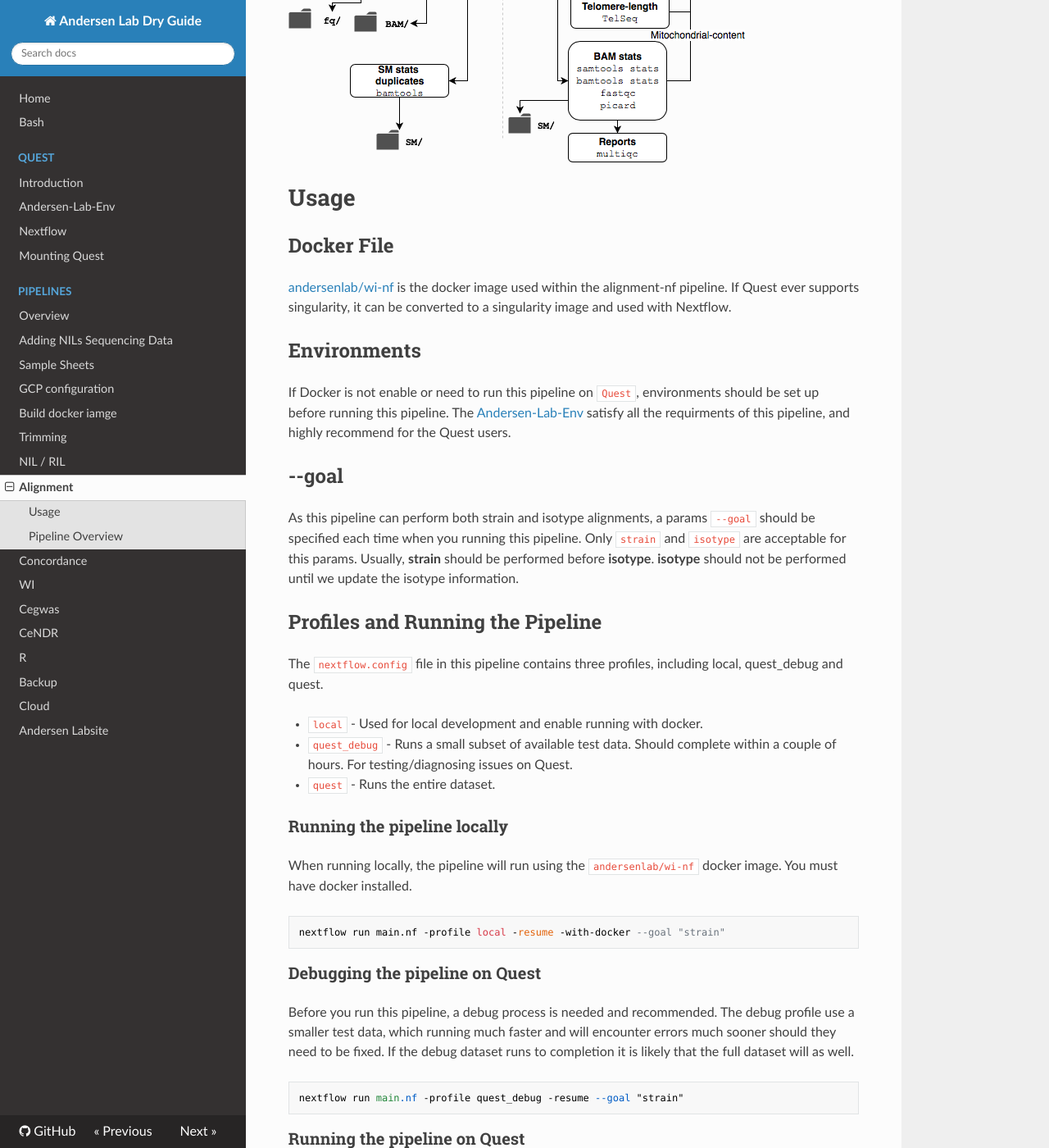
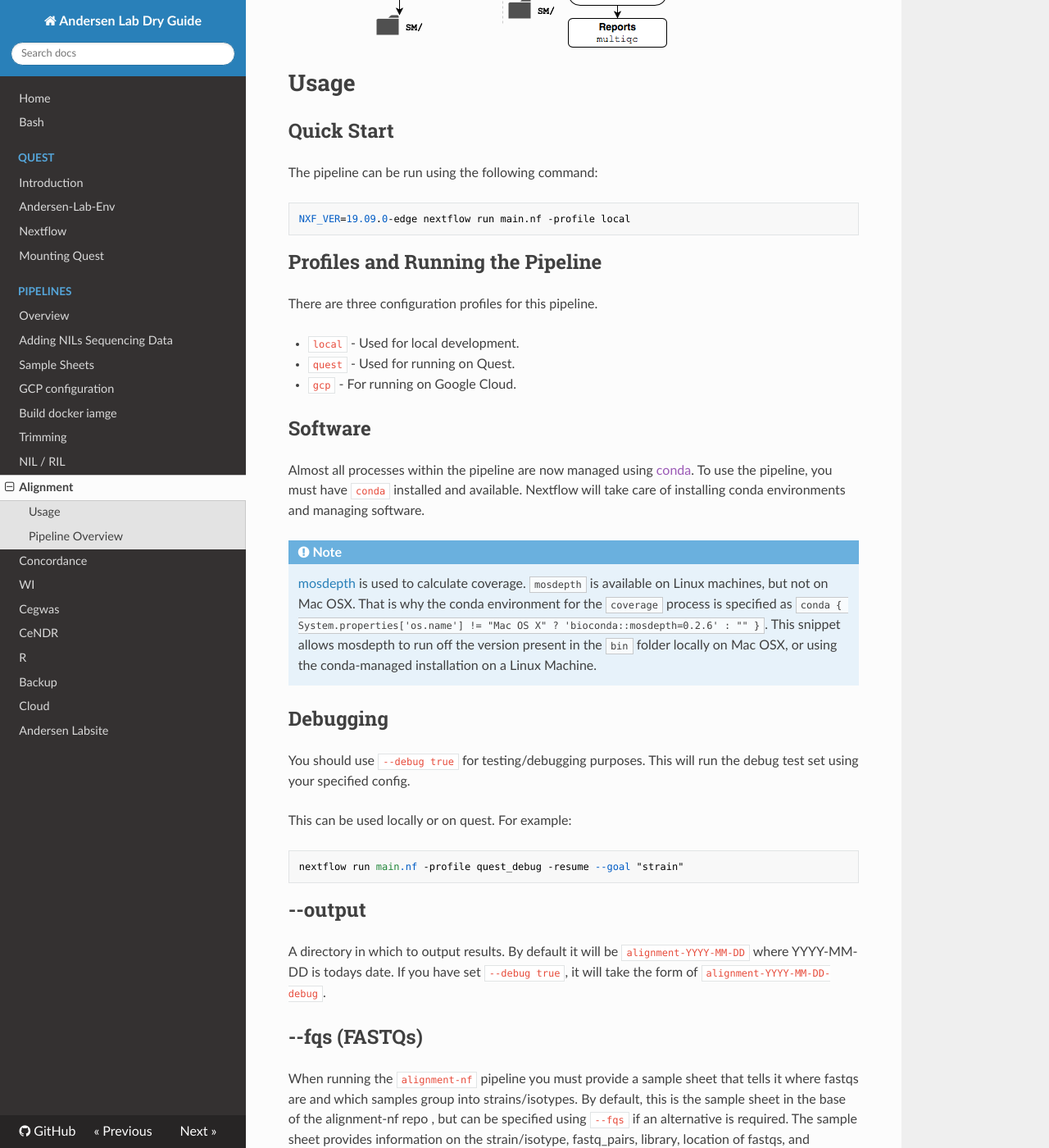
Before and after one commit to AndersenLab/dry-guide, an MkDocs documentation site: the page built from docs/pipeline-alignment.md, in a window 1280 px wide and 1400 px high, scrolled down 1578 px. Shown: the whole window at 82% size. Built offline with MkDocs 1.6.1, drawn with Linux system fonts in a browser that asks for light colours; nearby versions of some CDN libraries; some of the changed text lies outside the part shown.

Commit message:
documentation updates

````diff
--- a/docs/pipeline-alignment.md
+++ b/docs/pipeline-alignment.md
@@ -1,6 +1,8 @@
 # alignment-nf
 
-The [alignment-nf](https://github.com/AndersenLab/alignment-nf) pipeline performs alignment for wild isolate sequence data on strain and isotype levels, and output BAMs and related information. Those BAMs can be used for downstream analysis of [concordance-nf](http://andersenlab.org/dry-guide/pipeline-concordance/), [wi-nf](http://andersenlab.org/dry-guide/pipeline-wi/) and variants calling.
+The [alignment-nf](https://github.com/AndersenLab/alignment-nf) pipeline performs alignment for wild isolate sequence data __at the strain level__, and outputs BAMs and related information. Those BAMs can be used for downstream analysis of [concordance-nf](http://andersenlab.org/dry-guide/pipeline-concordance/), [wi-nf](http://andersenlab.org/dry-guide/pipeline-wi/) and variants calling.
+
+Note that historically, sequence processing was previously performed at the isotype level. We are still interested in filtering strains used in analysis at the isotype level, but alignment and variant calling are now performed at the strain level rather than at the isotype level.
 
 [TOC]
 
@@ -14,16 +16,12 @@
                          ▖▐
                          ▝▘
     parameters              description                    Set/Default
-    ==========              ===========                    ===========
+    ==========              ===========                    ========================
     --debug                 Set to 'true' to test          ${params.debug}
-    --cores                 Regular job cores              ${params.cores}
-    --goal                  for strain or isotype          ${params.goal}
-    --out                   Directory to output results    ${params.out}
     --fqs                   fastq file (see help)          ${params.fqs}
     --fq_file_prefix        fastq prefix                   ${params.fq_file_prefix}
     --reference             Reference Genome (w/ .gz)      ${params.reference}
-    --bamdir                Location for bams              ${params.bamdir}
-    --tmpdir                A temporary directory          ${params.tmpdir}
+    --output                Location for output            ${params.output}
     --email                 Email to be sent results       ${params.email}
 
     HELP: http://andersenlab.org/dry-guide/pipeline-alignment/
@@ -35,65 +33,49 @@
 
 # Usage
 
-## Docker File
+## Quick Start
 
-[andersenlab/wi-nf](https://hub.docker.com/r/andersenlab/wi-nf/) is the docker image used within the alignment-nf pipeline. If Quest ever supports singularity, it can be converted to a singularity image and used with Nextflow.
+The pipeline can be run using the following command:
 
-## Environments
-
-If Docker is not enable or need to run this pipeline on `Quest`, environments should be set up before running this pipeline. The [Andersen-Lab-Env](http://andersenlab.org/dry-guide/quest-andersen-lab-env/) satisfy all the requirments of this pipeline, and highly recommend for the Quest users.
-
-## --goal
-
-As this pipeline can perform both strain and isotype alignments, a params `--goal` should be specified each time when you running this pipeline. Only `strain` and `isotype` are acceptable for this params. Usually, __strain__ should be performed before __isotype__. __isotype__ should not be performed until we update the isotype information.
+```
+NXF_VER=19.09.0-edge nextflow run main.nf -profile local
+```
 
 ## Profiles and Running the Pipeline
 
-The `nextflow.config` file in this pipeline contains three profiles, including local, quest_debug and quest.
+There are three configuration profiles for this pipeline.
 
-* `local` - Used for local development and enable running with docker.
-* `quest_debug` - Runs a small subset of available test data. Should complete within a couple of hours. For testing/diagnosing issues on Quest.
-* `quest` - Runs the entire dataset.
+* `local` - Used for local development.
+* `quest` - Used for running on Quest.
+* `gcp` - For running on Google Cloud.
 
-### Running the pipeline locally
+## Software
 
-When running locally, the pipeline will run using the `andersenlab/wi-nf` docker image. You must have docker installed.
+Almost all processes within the pipeline are now managed using [conda](). To use the pipeline, you must have `conda` installed and available. Nextflow will take care of installing conda environments and managing software.
 
-```
-nextflow run main.nf -profile local -resume -with-docker --goal "strain"
-```
+!!! note
 
-### Debugging the pipeline on Quest
+       [mosdepth](https://www.github.com/brentp/mosdepth) is used to calculate coverage. `mosdepth` is available on Linux machines, but not on Mac OSX. That is why the conda environment for the `coverage` process is specified as `conda { System.properties['os.name'] != "Mac OS X" ? 'bioconda::mosdepth=0.2.6' : "" }`. This snippet allows mosdepth to run off the version present in the `bin` folder locally on Mac OSX, or using the conda-managed installation on a Linux Machine.
 
-Before you run this pipeline, a debug process is needed and recommended. The debug profile use a smaller test data, which running much faster and will encounter errors much sooner should they need to be fixed. If the debug dataset runs to completion it is likely that the full dataset will as well.
+## Debugging
+
+You should use `--debug true` for testing/debugging purposes. This will run the debug test set using your specified config.
+
+This can be used locally or on quest. For example:
 
 ```
 nextflow run main.nf -profile quest_debug -resume --goal "strain"
 ```
 
-### Running the pipeline on Quest
+## --output
 
-The pipeline can be run on Quest using the following command:
-
-```
-nextflow run main.nf -profile quest -resume --goal "strain"
-```
-
-# Configuration
-
-Most configuration is handled using the `-profile` flag and `nextflow.config`; If you want to fine tune things you can use the options below.
-
-## --cores
-
-The number of cores to use during alignments.
-
-## --out
-
-A directory in which to output results. By default it will be `WI-YYYY-MM-DD` where YYYY-MM-DD is todays date.
+A directory in which to output results. By default it will be `alignment-YYYY-MM-DD` where YYYY-MM-DD is todays date. If you have set `--debug true`, it will take the form of `alignment-YYYY-MM-DD-debug`.
 
 ## --fqs (FASTQs)
 
-When running the `alignment-nf` pipeline you must provide a sample sheet that tells it where fastqs are and which samples group into strains/isotypes. By default, this is the sample sheet in the base of the alignment-nf repo , but can be specified using `--fqs` if an alternative is required. The sample sheet provides information on the strain/isotype, fastq_pairs, library, location of fastqs, and sequencing folder. See [Sample Sheet](# Sample Sheet) for more details.
+When running the `alignment-nf` pipeline you must provide a sample sheet that tells it where fastqs are and which samples group into strains/isotypes. By default, this is the sample sheet in the base of the alignment-nf repo , but can be specified using `--fqs` if an alternative is required. The sample sheet provides information on the strain/isotype, fastq_pairs, library, location of fastqs, and sequencing folder. See [Sample Sheet](# Sample Sheet) for more details on how it is generated.
+
+When using `--debug true`, the `test_data/sample_sheet.tsv` file is used.
 
 ## --fqs_file_prefix
 
@@ -101,7 +83,9 @@
 
 ## --reference
 
-A fasta reference indexed with BWA. On Quest, the reference is available here:
+A fasta reference indexed with BWA. This is packaged with the repo for convenience for running locally.
+
+On Quest, the reference is available here:
 
 ```
 /projects/b1059/data/genomes/c_elegans/WS245/WS245.fa.gz
@@ -110,10 +94,6 @@
 ## --email
 
 Enable a email notification when you use this params.
-
-## --tmpdir
-
-A directory for storing temporary data.
 
 # Sample Sheet
 
````
